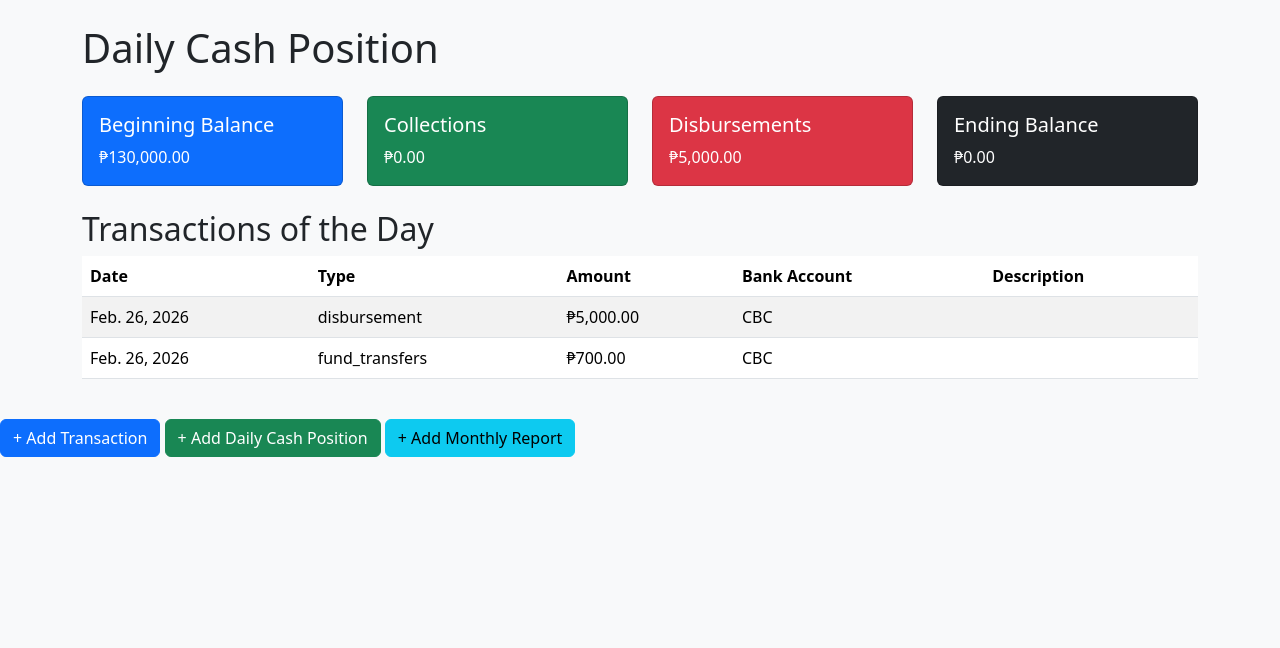
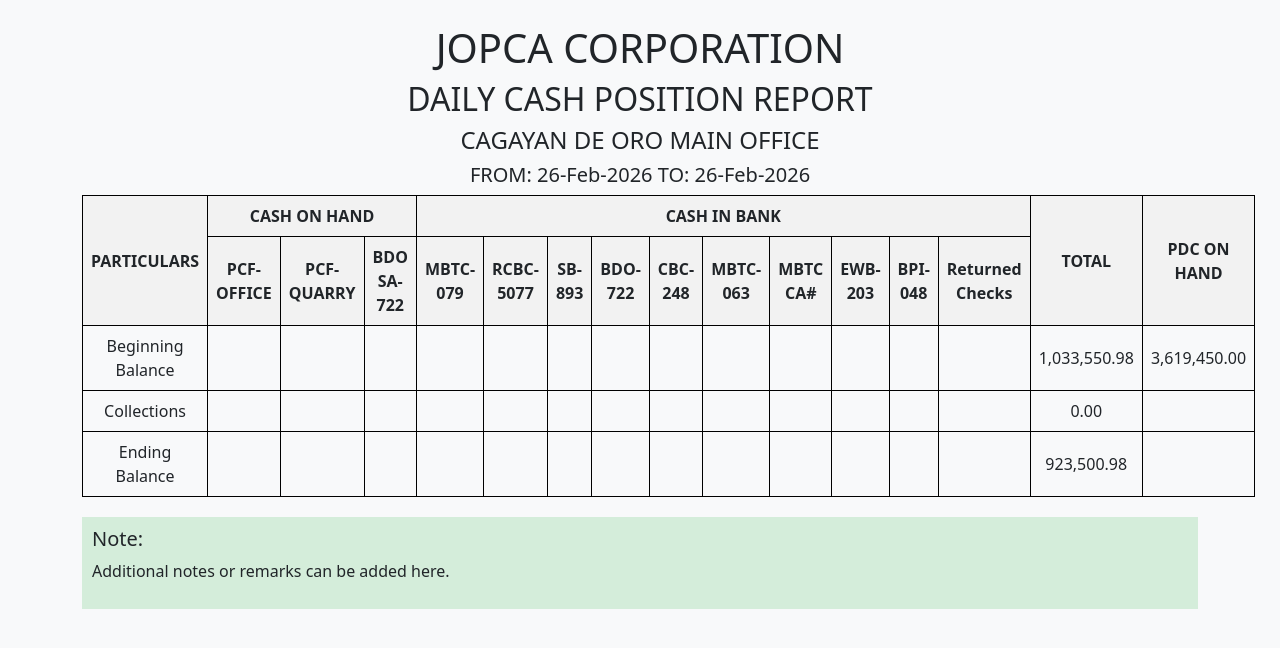
Before and after one commit to sdmontillano/JOPCA, a Django app: page /dashboard/ in a window 1280 px wide. Shown: the top 648 px of the page. Run offline with Django 5.2, Linux system fonts and the light colour scheme; data comes from the database, SQL or seed files in the repository; both versions use the stored data as it was after the commit.

Commit message:
dashboard static

```diff
--- a/core/admin.py
+++ b/core/admin.py
@@ -61,7 +61,7 @@ class DailyCashPositionAdmin(admin.ModelAdmin):
     ending_balance_display.short_description = "Ending Balance"
 
     def total_collections(self, obj):
-        return sum(t.amount for t in Transaction.objects.filter(date=obj.date, type="collection"))
+        return sum(t.amount for t in Transaction.objects.filter(date=obj.date, type="collections"))
 
     def total_disbursements(self, obj):
         return sum(t.amount for t in Transaction.objects.filter(date=obj.date, type="disbursement"))
--- a/core/templates/dashboard.html
+++ b/core/templates/dashboard.html
@@ -1,91 +1,129 @@
 <!DOCTYPE html>
 <html>
 <head>
-    <title>Cash Position Dashboard</title>
+    <title>Daily Cash Position Report</title>
     <link rel="stylesheet"
           href="https://cdn.jsdelivr.net/npm/bootstrap@5.3.2/dist/css/bootstrap.min.css">
+    <style>
+        table {
+            border-collapse: collapse;
+            width: 100%;
+        }
+        th, td {
+            border: 1px solid black;
+            text-align: center;
+            padding: 8px;
+        }
+        th {
+            background-color: #f2f2f2;
+        }
+        .header {
+            text-align: center;
+            font-weight: bold;
+        }
+        .note {
+            background-color: #d4edda;
+            padding: 10px;
+            margin-top: 20px;
+        }
+    </style>
+    {% load humanize %}
 </head>
 <body class="bg-light">
 
-{% load humanize %}   <!-- ✅ load filters here -->
+<div class="container py-4">
+    <h1 class="text-center">JOPCA CORPORATION</h1>
+    <h2 class="text-center">DAILY CASH POSITION REPORT</h2>
+    <h4 class="text-center">CAGAYAN DE ORO MAIN OFFICE</h4>
+    <h5 class="text-center">FROM: {{ today|date:"d-M-Y" }} TO: {{ today|date:"d-M-Y" }}</h5>
 
-<div class="container py-4">
-    <h1 class="mb-4">Daily Cash Position</h1>
-
-    {% if daily_report %}
-    <div class="row mb-4">
-        <div class="col-md-3">
-            <div class="card text-bg-primary">
-                <div class="card-body">
-                    <h5 class="card-title">Beginning Balance</h5>
-                    <p class="card-text">₱{{ daily_report.beginning_balance|floatformat:2|intcomma }}</p>
-                </div>
-            </div>
-        </div>
-        <div class="col-md-3">
-            <div class="card text-bg-success">
-                <div class="card-body">
-                    <h5 class="card-title">Collections</h5>
-                    <p class="card-text">₱{{ collections_total|floatformat:2|intcomma }}</p>
-                </div>
-            </div>
-        </div>
-        <div class="col-md-3">
-            <div class="card text-bg-danger">
-                <div class="card-body">
-                    <h5 class="card-title">Disbursements</h5>
-                    <p class="card-text">₱{{ disbursements_total|floatformat:2|intcomma }}</p>
-                </div>
-            </div>
-        </div>
-        <div class="col-md-3">
-            <div class="card text-bg-dark">
-                <div class="card-body">
-                    <h5 class="card-title">Ending Balance</h5>
-                    <p class="card-text">₱{{ daily_report.ending_balance|floatformat:2|intcomma }}</p>
-                </div>
-            </div>
-        </div>
-    </div>
-    {% endif %}
-
-    <h2>Transactions of the Day</h2>
-    <table class="table table-striped">
+    <table>
         <thead>
             <tr>
-                <th>Date</th>
-                <th>Type</th>
-                <th>Amount</th>
-                <th>Bank Account</th>
-                <th>Description</th>
+                <th rowspan="2">PARTICULARS</th>
+                <th colspan="3">CASH ON HAND</th>
+                <th colspan="10">CASH IN BANK</th>
+                <th rowspan="2">TOTAL</th>
+                <th rowspan="2">PDC ON HAND</th>
+            </tr>
+            <tr>
+                <th>PCF-OFFICE</th>
+                <th>PCF-QUARRY</th>
+                <th>BDO SA-722</th>
+                <th>MBTC-079</th>
+                <th>RCBC-5077</th>
+                <th>SB-893</th>
+                <th>BDO-722</th>
+                <th>CBC-248</th>
+                <th>MBTC-063</th>
+                <th>MBTC CA#</th>
+                <th>EWB-203</th>
+                <th>BPI-048</th>
+                <th>Returned Checks</th>
             </tr>
         </thead>
         <tbody>
-            {% for t in transactions %}
             <tr>
-                <td>{{ t.date }}</td>
-                <td>{{ t.type }}</td>
-                <td>₱{{ t.amount|floatformat:2|intcomma }}</td>
-                <td>{{ t.bank_account.name }}</td>
-                <td>{{ t.description }}</td>
+                <td>Beginning Balance</td>
+                <td>{{ cash_on_hand.pcf_office.beginning_balance|floatformat:2|intcomma }}</td>
+                <td>{{ cash_on_hand.pcf_quarry.beginning_balance|floatformat:2|intcomma }}</td>
+                <td>{{ cash_on_hand.bdo_sa_722.beginning_balance|floatformat:2|intcomma }}</td>
+                <td>{{ cash_in_bank.mbtc_079.beginning_balance|floatformat:2|intcomma }}</td>
+                <td>{{ cash_in_bank.rcbc_5077.beginning_balance|floatformat:2|intcomma }}</td>
+                <td>{{ cash_in_bank.sb_893.beginning_balance|floatformat:2|intcomma }}</td>
+                <td>{{ cash_in_bank.bdo_722.beginning_balance|floatformat:2|intcomma }}</td>
+                <td>{{ cash_in_bank.cbc_248.beginning_balance|floatformat:2|intcomma }}</td>
+                <td>{{ cash_in_bank.mbtc_063.beginning_balance|floatformat:2|intcomma }}</td>
+                <td>{{ cash_in_bank.mbtc_ca.beginning_balance|floatformat:2|intcomma }}</td>
+                <td>{{ cash_in_bank.ewb_203.beginning_balance|floatformat:2|intcomma }}</td>
+                <td>{{ cash_in_bank.bpi_048.beginning_balance|floatformat:2|intcomma }}</td>
+                <td>{{ returned_checks.beginning_balance|floatformat:2|intcomma }}</td>
+                <td>{{ total.beginning_balance|floatformat:2|intcomma }}</td>
+                <td>{{ pdc_on_hand.total|floatformat:2|intcomma }}</td>
             </tr>
-            {% empty %}
-            <tr><td colspan="5">No transactions today.</td></tr>
-            {% endfor %}
+            <tr>
+                <td>Collections</td>
+                <td>{{ cash_on_hand.pcf_office.collections|floatformat:2|intcomma }}</td>
+                <td>{{ cash_on_hand.pcf_quarry.collections|floatformat:2|intcomma }}</td>
+                <td>{{ cash_on_hand.bdo_sa_722.collections|floatformat:2|intcomma }}</td>
+                <td>{{ cash_in_bank.mbtc_079.collections|floatformat:2|intcomma }}</td>
+                <td>{{ cash_in_bank.rcbc_5077.collections|floatformat:2|intcomma }}</td>
+                <td>{{ cash_in_bank.sb_893.collections|floatformat:2|intcomma }}</td>
+                <td>{{ cash_in_bank.bdo_722.collections|floatformat:2|intcomma }}</td>
+                <td>{{ cash_in_bank.cbc_248.collections|floatformat:2|intcomma }}</td>
+                <td>{{ cash_in_bank.mbtc_063.collections|floatformat:2|intcomma }}</td>
+                <td>{{ cash_in_bank.mbtc_ca.collections|floatformat:2|intcomma }}</td>
+                <td>{{ cash_in_bank.ewb_203.collections|floatformat:2|intcomma }}</td>
+                <td>{{ cash_in_bank.bpi_048.collections|floatformat:2|intcomma }}</td>
+                <td>{{ returned_checks.collections|floatformat:2|intcomma }}</td>
+                <td>{{ total.collections|floatformat:2|intcomma }}</td>
+                <td>{{ pdc_on_hand.collections|floatformat:2|intcomma }}</td>
+            </tr>
+            <tr>
+                <td>Ending Balance</td>
+                <td>{{ cash_on_hand.pcf_office.ending_balance|floatformat:2|intcomma }}</td>
+                <td>{{ cash_on_hand.pcf_quarry.ending_balance|floatformat:2|intcomma }}</td>
+                <td>{{ cash_on_hand.bdo_sa_722.ending_balance|floatformat:2|intcomma }}</td>
+                <td>{{ cash_in_bank.mbtc_079.ending_balance|floatformat:2|intcomma }}</td>
+                <td>{{ cash_in_bank.rcbc_5077.ending_balance|floatformat:2|intcomma }}</td>
+                <td>{{ cash_in_bank.sb_893.ending_balance|floatformat:2|intcomma }}</td>
+                <td>{{ cash_in_bank.bdo_722.ending_balance|floatformat:2|intcomma }}</td>
+                <td>{{ cash_in_bank.cbc_248.ending_balance|floatformat:2|intcomma }}</td>
+                <td>{{ cash_in_bank.mbtc_063.ending_balance|floatformat:2|intcomma }}</td>
+                <td>{{ cash_in_bank.mbtc_ca.ending_balance|floatformat:2|intcomma }}</td>
+                <td>{{ cash_in_bank.ewb_203.ending_balance|floatformat:2|intcomma }}</td>
+                <td>{{ cash_in_bank.bpi_048.ending_balance|floatformat:2|intcomma }}</td>
+                <td>{{ returned_checks.ending_balance|floatformat:2|intcomma }}</td>
+                <td>{{ total.ending_balance|floatformat:2|intcomma }}</td>
+                <td>{{ pdc_on_hand.ending_balance|floatformat:2|intcomma }}</td>
+            </tr>
         </tbody>
     </table>
-</div>
 
-<div class="mb-4">
-    <a href="/admin/core/transaction/add/" class="btn btn-primary">
-        + Add Transaction
-    </a>
-    <a href="/admin/core/dailycashposition/add/" class="btn btn-success">
-        + Add Daily Cash Position
-    </a>
-    <a href="/admin/core/monthlyreport/add/" class="btn btn-info">
-        + Add Monthly Report
-    </a>
+    <div class="note">
+        <h5>Note:</h5>
+        <p>Additional notes or remarks can be added here.</p>
+    </div>
 </div>
 
 </body>
--- a/core/views.py
+++ b/core/views.py
@@ -1,7 +1,8 @@
-from django.shortcuts import render
+from django.shortcuts import render, redirect
 from django.utils.timezone import now
 from django.db.models import Sum
-from .models import DailyCashPosition, Transaction
+from .models import DailyCashPosition, Transaction, BankAccount
+from .forms import TransactionForm
 
 def dashboard(request):
     today = now().date()
@@ -9,32 +10,51 @@ def dashboard(request):
     # Get today's daily report (if exists)
     daily_report = DailyCashPosition.objects.filter(date=today).first()
 
-    # Compute totals directly from transactions
-    collections_total = Transaction.objects.filter(
-        date=today, type="collection"
-    ).aggregate(total=Sum("amount"))["total"] or 0
+    # Fetch all bank accounts
+    bank_accounts = BankAccount.objects.all()
 
-    disbursements_total = Transaction.objects.filter(
-        date=today, type__in=["disbursement", "withdrawal"]
-    ).aggregate(total=Sum("amount"))["total"] or 0
+    # Prepare data for cash on hand and cash in bank
+    cash_on_hand = {}
+    cash_in_bank = {}
+    total = {"beginning_balance": 0, "collections": 0, "ending_balance": 0}
 
-    transfers_total = Transaction.objects.filter(
-        date=today, type="transfer"
-    ).aggregate(total=Sum("amount"))["total"] or 0
+    for account in bank_accounts:
+        account_data = {
+            "beginning_balance": account.opening_balance or 0,
+            "collections": Transaction.objects.filter(
+                bank_account=account, date=today, type="collections"
+            ).aggregate(total=Sum("amount"))["total"] or 0,
+            "ending_balance": account.balance,
+        }
+        if "PCF" in account.name:
+            cash_on_hand[account.name] = account_data
+        else:
+            cash_in_bank[account.name] = account_data
 
-    # Get all transactions of the day
-    transactions = Transaction.objects.filter(date=today)
+        # Update totals
+        total["beginning_balance"] += account_data["beginning_balance"]
+        total["collections"] += account_data["collections"]
+        total["ending_balance"] += account_data["ending_balance"]
+
+    # Prepare PDC on hand data
+    pdc_on_hand = {
+        "total": 3619450.00,  # Example value, replace with actual calculation
+        "matured_for_dep": 3619450.00,
+        "this_month": 0,
+        "next_month": 0,
+        "two_months": 0,
+        "over_two_months": 0,
+    }
 
     return render(request, "dashboard.html", {
         "daily_report": daily_report,
-        "transactions": transactions,
-        "collections_total": collections_total,
-        "disbursements_total": disbursements_total,
-        "transfers_total": transfers_total,
+        "cash_on_hand": cash_on_hand,
+        "cash_in_bank": cash_in_bank,
+        "total": total,
+        "pdc_on_hand": pdc_on_hand,
+        "today": today,
     })
 
-
-# NEW: Add Transaction view
 def add_transaction(request):
     if request.method == "POST":
         form = TransactionForm(request.POST)
```
Also changed, not shown: core/models.py (+28 -10 lines), core/migrations/0005_alter_transaction_type.py (added), core/migrations/0006_particular.py (added), core/migrations/0007_dailycashposition_collections_and_more.py (added), db.sqlite3.
